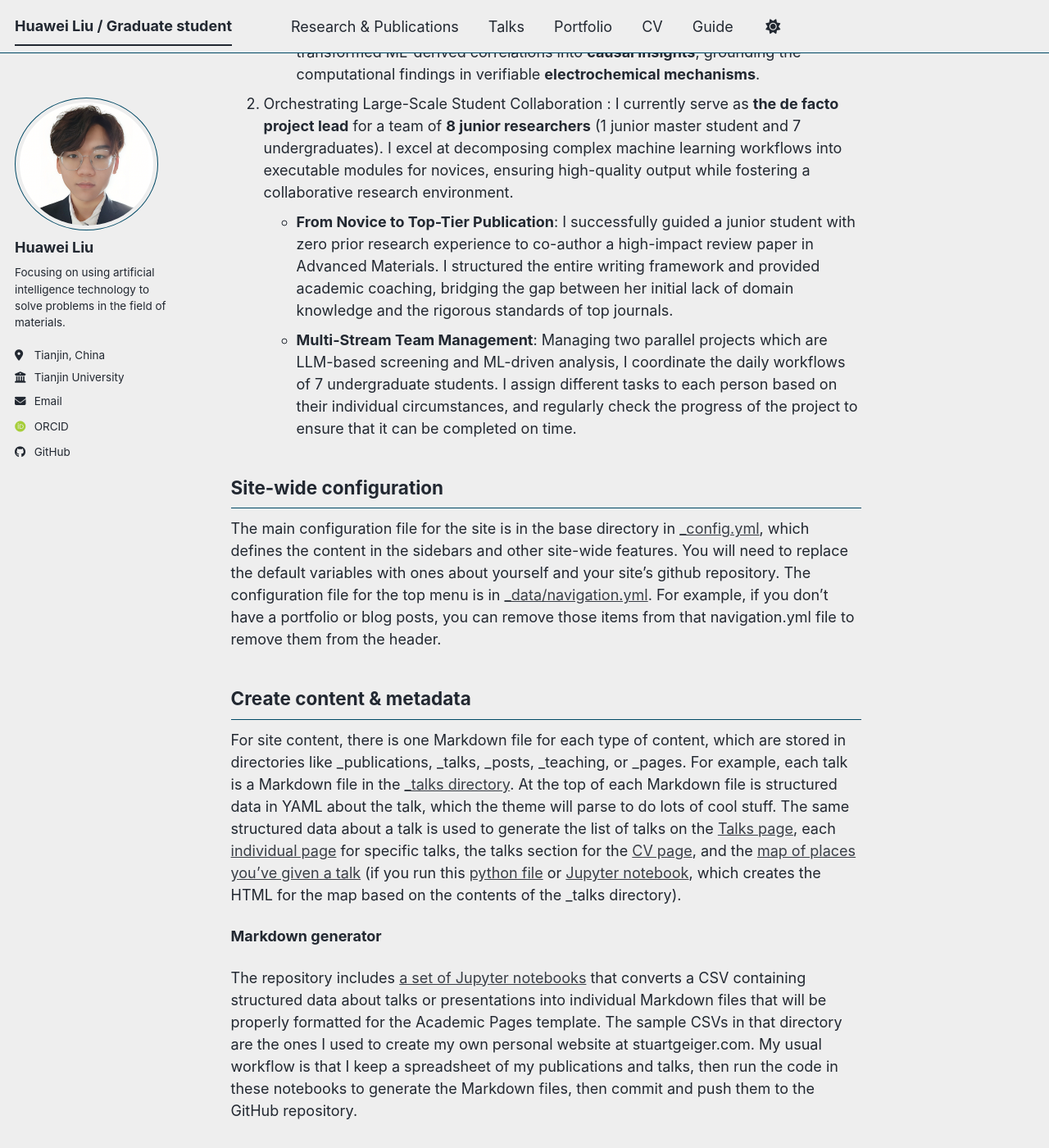
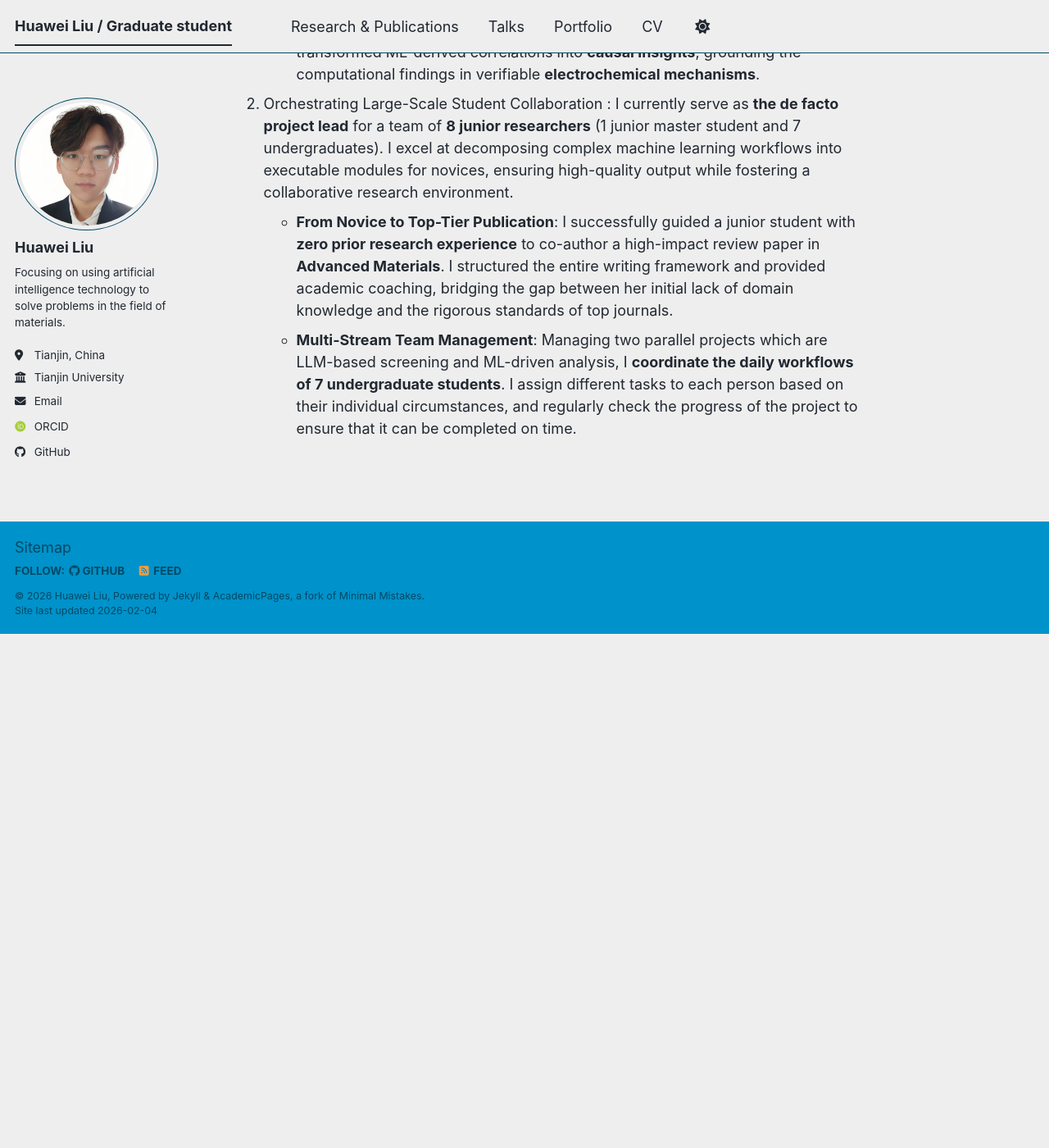
Before and after one commit to erweixi/erweixi.github.io, a Jekyll site: the page built from _pages/about.md, in a window 1280 px wide and 1400 px high, scrolled down 1310 px. Shown: the whole window at 82% size. Built offline with Jekyll 4.4.1, drawn with Linux system fonts in a browser that asks for light colours; some web fonts are replaced; a script bundle is joined from its source files by our own code; library files that are not in the unit come from our copies; after the commit the page ends 2083 px from its top, so only the background shows below that; some of the changed text lies outside the part shown.

Commit message:
移除关于“Guide”的注释，简化导航配置

```diff
--- a/_data/navigation.yml
+++ b/_data/navigation.yml
@@ -29,5 +29,5 @@ main:
   # - title: "CV"
   #   url: /cv-json/
 
-  - title: "Guide"
-    url: /markdown/
+  #- title: "Guide"
+  #  url: /markdown/
--- a/_pages/about.md
+++ b/_pages/about.md
@@ -29,29 +29,5 @@ A prime example is my work on **Lithium-Sulfur (Li-S) battery catalyst design**:
 - **Mechanism Elucidation**: Going beyond simple screening, I utilized **interpretability technologies** to decipher the "black box." I successfully transformed ML-derived correlations into **causal insights**, grounding the computational findings in verifiable **electrochemical mechanisms**.
 
 2. Orchestrating Large-Scale Student Collaboration : I currently serve as **the de facto project lead** for a team of **8 junior researchers** (1 junior master student and 7 undergraduates). I excel at decomposing complex machine learning workflows into executable modules for novices, ensuring high-quality output while fostering a collaborative research environment.
-- **From Novice to Top-Tier Publication**: I successfully guided a junior student with zero prior research experience to co-author a high-impact review paper in Advanced Materials. I structured the entire writing framework and provided academic coaching, bridging the gap between her initial lack of domain knowledge and the rigorous standards of top journals.
-- **Multi-Stream Team Management**: Managing two parallel projects which are LLM-based screening and ML-driven analysis, I coordinate the daily workflows of 7 undergraduate students. I assign different tasks to each person based on their individual circumstances, and regularly check the progress of the project to ensure that it can be completed on time.
-
-Site-wide configuration
-------
-The main configuration file for the site is in the base directory in [_config.yml](https://github.com/academicpages/academicpages.github.io/blob/master/_config.yml), which defines the content in the sidebars and other site-wide features. You will need to replace the default variables with ones about yourself and your site's github repository. The configuration file for the top menu is in [_data/navigation.yml](https://github.com/academicpages/academicpages.github.io/blob/master/_data/navigation.yml). For example, if you don't have a portfolio or blog posts, you can remove those items from that navigation.yml file to remove them from the header.
-
-Create content & metadata
-------
-For site content, there is one Markdown file for each type of content, which are stored in directories like _publications, _talks, _posts, _teaching, or _pages. For example, each talk is a Markdown file in the [_talks directory](https://github.com/academicpages/academicpages.github.io/tree/master/_talks). At the top of each Markdown file is structured data in YAML about the talk, which the theme will parse to do lots of cool stuff. The same structured data about a talk is used to generate the list of talks on the [Talks page](https://academicpages.github.io/talks), each [individual page](https://academicpages.github.io/talks/2012-03-01-talk-1) for specific talks, the talks section for the [CV page](https://academicpages.github.io/cv), and the [map of places you've given a talk](https://academicpages.github.io/talkmap.html) (if you run this [python file](https://github.com/academicpages/academicpages.github.io/blob/master/talkmap.py) or [Jupyter notebook](https://github.com/academicpages/academicpages.github.io/blob/master/talkmap.ipynb), which creates the HTML for the map based on the contents of the _talks directory).
-
-**Markdown generator**
-
-The repository includes [a set of Jupyter notebooks](https://github.com/academicpages/academicpages.github.io/tree/master/markdown_generator
-) that converts a CSV containing structured data about talks or presentations into individual Markdown files that will be properly formatted for the Academic Pages template. The sample CSVs in that directory are the ones I used to create my own personal website at stuartgeiger.com. My usual workflow is that I keep a spreadsheet of my publications and talks, then run the code in these notebooks to generate the Markdown files, then commit and push them to the GitHub repository.
-
-How to edit your site's GitHub repository
-------
-Many people use a git client to create files on their local computer and then push them to GitHub's servers. If you are not familiar with git, you can directly edit these configuration and Markdown files directly in the github.com interface. Navigate to a file (like [this one](https://github.com/academicpages/academicpages.github.io/blob/master/_talks/2012-03-01-talk-1.md) and click the pencil icon in the top right of the content preview (to the right of the "Raw | Blame | History" buttons). You can delete a file by clicking the trashcan icon to the right of the pencil icon. You can also create new files or upload files by navigating to a directory and clicking the "Create new file" or "Upload files" buttons.
-
-Example: editing a Markdown file for a talk
-![Editing a Markdown file for a talk](/images/editing-talk.png)
-
-For more info
-------
-More info about configuring Academic Pages can be found in [the guide](https://academicpages.github.io/markdown/), the [growing wiki](https://github.com/academicpages/academicpages.github.io/wiki), and you can always [ask a question on GitHub](https://github.com/academicpages/academicpages.github.io/discussions). The [guides for the Minimal Mistakes theme](https://mmistakes.github.io/minimal-mistakes/docs/configuration/) (which this theme was forked from) might also be helpful.
+- **From Novice to Top-Tier Publication**: I successfully guided a junior student with **zero prior research experience** to co-author a high-impact review paper in **Advanced Materials**. I structured the entire writing framework and provided academic coaching, bridging the gap between her initial lack of domain knowledge and the rigorous standards of top journals.
+- **Multi-Stream Team Management**: Managing two parallel projects which are LLM-based screening and ML-driven analysis, I **coordinate the daily workflows of 7 undergraduate students**. I assign different tasks to each person based on their individual circumstances, and regularly check the progress of the project to ensure that it can be completed on time.
```
